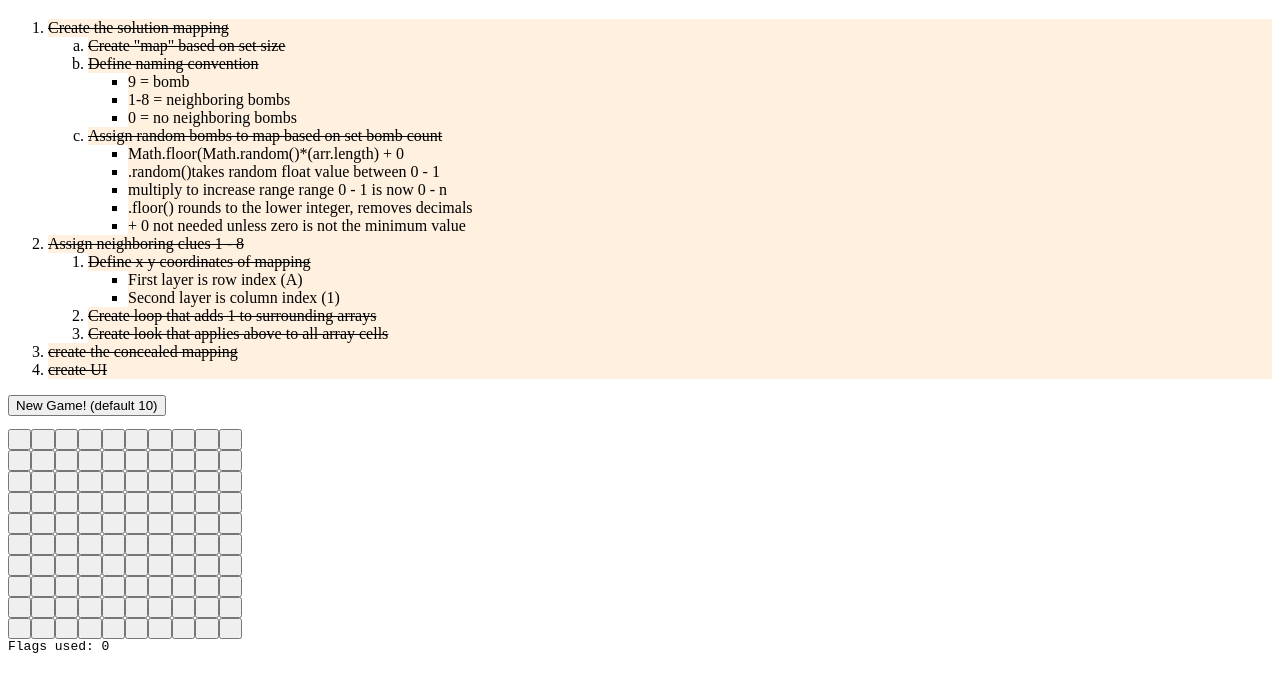
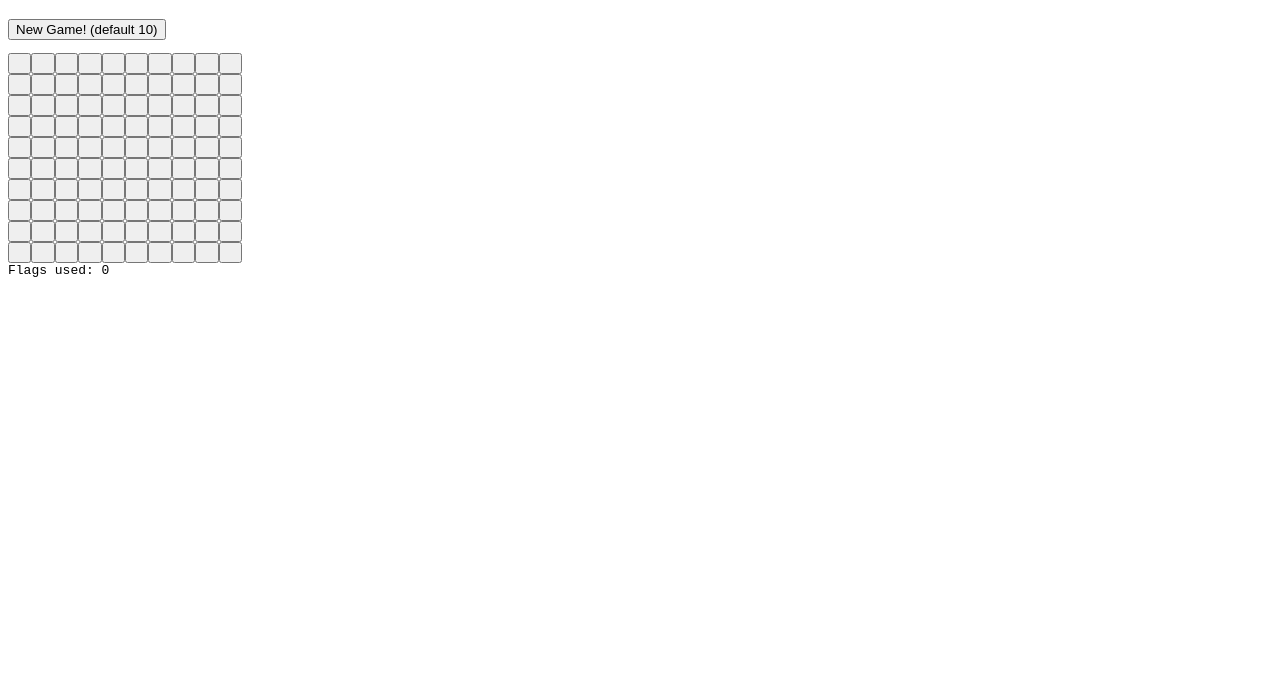
Before and after one commit to ipsally/Minesweeper, a plain HTML site: page Array.html in a window 1280 px wide. Shown: the part 61-752 px from the top of the page. Drawn offline with Linux system fonts and the light colour scheme.

Commit message:
remove list

```diff
--- a/Array.html
+++ b/Array.html
@@ -3,15 +3,12 @@
 
 <head>
     <title>Minesweeper Project</title>
-    <!-- <script src="introarrays.js"></script>
-    <script src="printreverse.js"></script>
-    <script src="sandbox.js"></script> -->
     <link rel="stylesheet" href="style.css">
 </head>
 
 <body oncontextmenu="return false">
     <h1>Minesweeper</h1>
-    <ol>
+    <!-- <ol>
         <li class="done">Create the solution mapping</li>
             <ol type="a">
                 <li class="done">Create "map" based on set size</li>
@@ -42,8 +39,7 @@
         </ol>
         <li class="done">create the concealed mapping</li>
         <li class="done">create UI</li>
-
-    </ol>
+    </ol> -->
 <button onclick="newGame(10)">New Game! (default 10)</button>
 <pre id="show"></pre>
 <script src="minesweeper.js"></script>
```
